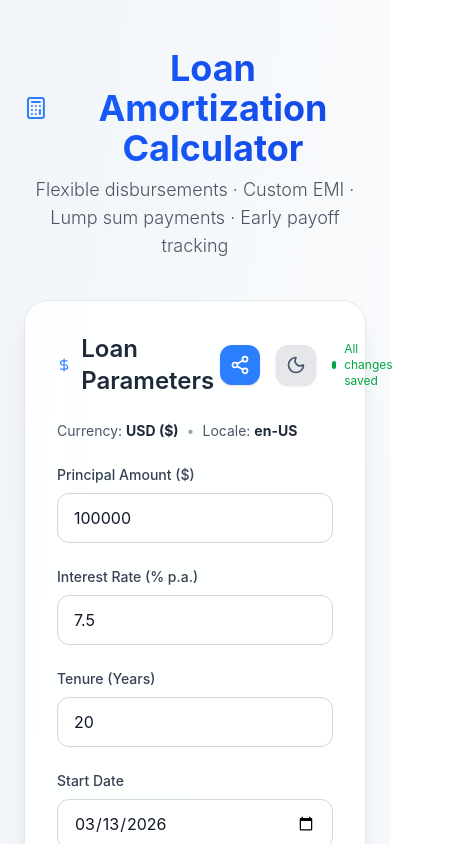
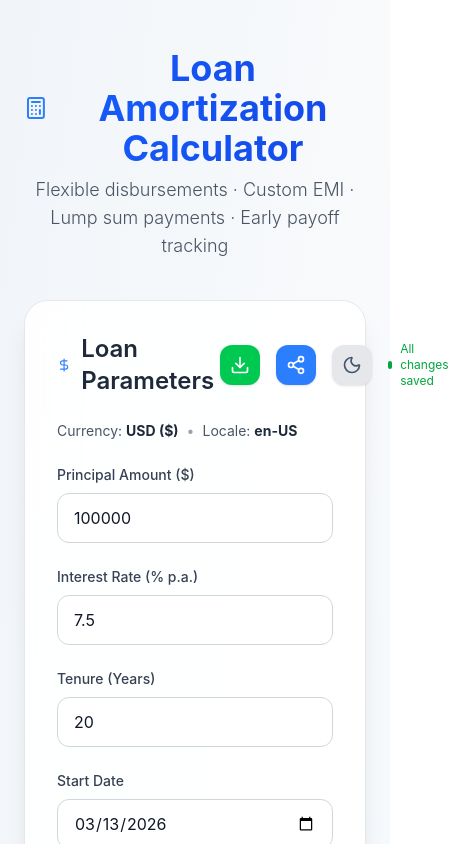
Before and after one commit to tejpratap46/advanced-loan-calculator, a React (Vite) app: page / in a window 390 px wide. Shown: the top 844 px of the page, 453 px wide, since content can reach past the window. Built offline with nearby package versions, Linux system fonts and the light colour scheme.

Commit message:
Added Share and Export

```diff
--- a/src/react-app/App.tsx
+++ b/src/react-app/App.tsx
@@ -1,5 +1,5 @@
 import React, { useState, useMemo, useEffect } from 'react';
-import { Calculator, Calendar, TrendingUp, DollarSign, RotateCcw, Sun, Moon, Share2, Copy, Check } from 'lucide-react';
+import { Calculator, Calendar, TrendingUp, DollarSign, RotateCcw, Sun, Moon, Share2, Copy, Check, Download } from 'lucide-react';
 
 const STORAGE_KEY = 'loan-calc-data';
 const THEME_KEY = 'loan-calc-theme';
@@ -123,8 +123,8 @@ const SmallInp: React.FC<SmallInpProps> = ({ val, onChange, ...rest }) => (
 );
 
 export default function LoanCalculator() {
-  const [currency] = useState(getUserCurrency());
-  const [locale] = useState(getUserLocale());
+  const [currency, setCurrency] = useState(getUserCurrency());
+  const [locale, setLocale] = useState(getUserLocale());
   const [isDark, setIsDark] = useState(false);
   const [data, setData] = useState<LoanData>(DEFAULTS);
   const [loaded, setLoaded] = useState(false);
@@ -191,6 +191,131 @@ export default function LoanCalculator() {
       setTimeout(() => setCopied(false), 2000);
     } catch (e) {
       showToast('Failed to copy link', 'error');
+    }
+  };
+
+  // Handle share - use native share if available, otherwise show modal
+  const handleShare = async () => {
+    const url = getShareUrl();
+
+    // Check if Web Share API is available (mobile devices)
+    if (navigator.share) {
+      try {
+        await navigator.share({
+          title: 'Loan Amortization Calculator',
+          text: 'Check out my loan calculation',
+          url: url,
+        });
+        showToast('Shared successfully!', 'success');
+      } catch (err: any) {
+        // User cancelled share or error occurred
+        if (err.name !== 'AbortError') {
+          console.error('Share failed:', err);
+          setShowShareModal(true); // Fallback to modal
+        }
+      }
+    } else {
+      // Fallback to modal for desktop
+      setShowShareModal(true);
+    }
+  };
+
+  // Download as CSV
+  const downloadCSV = () => {
+    try {
+      // CSV Header
+      const headers = [
+        'Month',
+        'Date',
+        'Status',
+        'Disbursement',
+        'Disbursement %',
+        'EMI Paid',
+        'Standard EMI',
+        'Custom EMI',
+        'Lump Sum',
+        'Principal',
+        'Interest',
+        'Balance'
+      ];
+
+      // CSV Rows
+      const rows = schedule.map(r => {
+        const isCurrent = r.m === currentMonth;
+        const isPaid = r.m < currentMonth;
+        const isPending = r.m > currentMonth;
+        const status = r.emi === 0 ? '-' : isPaid ? 'Paid' : isCurrent ? 'Current' : 'Pending';
+
+        return [
+          r.m,
+          r.date,
+          status,
+          r.disbAmt > 0 ? r.disbAmt.toFixed(2) : '',
+          r.disbPct > 0 ? r.disbPct : '',
+          r.emi > 0 ? r.emi.toFixed(2) : '',
+          r.stdEmi > 0 ? r.stdEmi.toFixed(2) : '',
+          r.customEmiAmt ? r.customEmiAmt.toFixed(2) : '',
+          r.lumpAmt ? r.lumpAmt.toFixed(2) : '',
+          r.prinPay > 0 ? r.prinPay.toFixed(2) : '',
+          r.intPay > 0 ? r.intPay.toFixed(2) : '',
+          r.remaining.toFixed(2)
+        ];
+      });
+
+      // Summary row
+      const summaryRow = [
+        'TOTALS',
+        '',
+        '',
+        totals.disbursed.toFixed(2),
+        '',
+        totals.emi.toFixed(2),
+        '',
+        '',
+        '',
+        totals.prin.toFixed(2),
+        totals.int.toFixed(2),
+        ''
+      ];
+
+      // Build CSV content
+      const csvContent = [
+        // Metadata
+        ['Loan Amortization Schedule'],
+        ['Generated on', new Date().toLocaleDateString(locale)],
+        ['Currency', currency],
+        ['Principal', data.principal],
+        ['Interest Rate (%)', data.rate],
+        ['Tenure (Years)', data.years],
+        ['Start Date', data.startDate],
+        [],
+        headers,
+        ...rows,
+        summaryRow
+      ].map(row => row.map(cell => {
+        // Escape cells containing commas or quotes
+        const cellStr = String(cell);
+        if (cellStr.includes(',') || cellStr.includes('"') || cellStr.includes('\n')) {
+          return `"${cellStr.replace(/"/g, '""')}"`;
+        }
+        return cellStr;
+      }).join(',')).join('\n');
+
+      // Create blob and download
+      const blob = new Blob([csvContent], { type: 'text/csv;charset=utf-8;' });
+      const link = document.createElement('a');
+      const url = URL.createObjectURL(blob);
+      link.setAttribute('href', url);
+      link.setAttribute('download', `loan-amortization-${new Date().toISOString().split('T')[0]}.csv`);
+      link.style.visibility = 'hidden';
+      document.body.appendChild(link);
+      link.click();
+      document.body.removeChild(link);
+
+      showToast('CSV downloaded successfully!', 'success');
+    } catch (e) {
+      console.error('Download failed:', e);
+      showToast('Failed to download CSV', 'error');
     }
   };
 
@@ -280,6 +405,14 @@ export default function LoanCalculator() {
 
   const toggleTheme = () => setIsDark(prev => !prev);
 
+  // Calculate current month relative to start date
+  const getCurrentMonth = (): number => {
+    const start = new Date(data.startDate);
+    const now = new Date();
+    const diffMonths = (now.getFullYear() - start.getFullYear()) * 12 + (now.getMonth() - start.getMonth()) + 1;
+    return Math.max(1, diffMonths);
+  };
+
   const schedule = useMemo<ScheduleRow[]>(() => {
     const { principal, rate, years, startDate, dispersals, customEmis, lumpSums } = data;
     const mRate = rate / 100 / 12;
@@ -342,6 +475,19 @@ export default function LoanCalculator() {
   }), { disbursed: 0, emi: 0, prin: 0, int: 0 }), [schedule]);
 
   const paidOffMonth = schedule.find(r => r.remaining <= 0.01 && r.emi > 0)?.m;
+  const currentMonth = getCurrentMonth();
+
+  // Calculate paid and pending amounts
+  const paidTillNow = useMemo(() => {
+    const tillMonth = Math.min(currentMonth, schedule.length);
+    return schedule.slice(0, tillMonth).reduce((sum, r) => sum + r.emi, 0);
+  }, [schedule, currentMonth]);
+
+  const pendingAmount = useMemo(() => {
+    const fromMonth = currentMonth;
+    if (fromMonth >= schedule.length) return 0;
+    return schedule.slice(fromMonth).reduce((sum, r) => sum + r.emi, 0);
+  }, [schedule, currentMonth]);
 
   const addDispersal = () => {
     if (newDisp.month < 1 || newDisp.month > data.years * 12 || newDisp.pct <= 0 || newDisp.pct > 100) return;
@@ -447,7 +593,15 @@ export default function LoanCalculator() {
             </h2>
             <div className="flex items-center gap-4">
               <button
-                onClick={() => setShowShareModal(true)}
+                onClick={downloadCSV}
+                className="p-2.5 rounded-xl bg-green-500 hover:bg-green-600 text-white transition-all duration-200 shadow-sm"
+                aria-label="Download CSV"
+                title="Download as CSV"
+              >
+                <Download className="w-5 h-5" />
+              </button>
+              <button
+                onClick={handleShare}
                 className="p-2.5 rounded-xl bg-blue-500 hover:bg-blue-600 text-white transition-all duration-200 shadow-sm"
                 aria-label="Share calculation"
                 title="Share calculation"
@@ -629,12 +783,13 @@ export default function LoanCalculator() {
         </div>
 
         {/* Summary Cards */}
-        <div className="grid grid-cols-1 sm:grid-cols-2 lg:grid-cols-4 gap-6 mb-8 animate-[fadeUp_0.5s_ease-out]">
+        <div className="grid grid-cols-1 sm:grid-cols-2 lg:grid-cols-5 gap-6 mb-8 animate-[fadeUp_0.5s_ease-out]">
           {[
             { label: 'Total Disbursed', val: totals.disbursed, colorLight: 'blue-600', colorDark: 'blue-400' },
             { label: 'Total Interest', val: totals.int, colorLight: 'amber-600', colorDark: 'amber-400' },
             { label: 'Total Principal Paid', val: totals.prin, colorLight: 'green-600', colorDark: 'green-400' },
-            { label: 'Total Amount Payable', val: totals.prin + totals.int, colorLight: 'purple-600', colorDark: 'purple-400' },
+            { label: 'Paid Till Now', val: paidTillNow, colorLight: 'cyan-600', colorDark: 'cyan-400' },
+            { label: 'Still Pending', val: pendingAmount, colorLight: 'rose-600', colorDark: 'rose-400' },
           ].map(({ label, val, colorLight, colorDark }) => (
             <div key={label} className="relative overflow-hidden bg-white/90 dark:bg-slate-800/50 backdrop-blur-xl border border-gray-200 dark:border-slate-700 rounded-2xl shadow-lg dark:shadow-xl p-6 transition-colors duration-300">
               <div className={`absolute top-0 left-0 right-0 h-1 bg-${colorLight} dark:bg-${colorDark}`} />
@@ -672,7 +827,7 @@ export default function LoanCalculator() {
             <table className="w-full text-sm">
               <thead className="bg-blue-50 dark:bg-blue-900/30 sticky top-0 z-10">
                 <tr>
-                  {['Month', 'Date', 'Disbursement', 'EMI Paid', 'Std. EMI', 'Custom EMI', 'Lump Sum', 'Principal', 'Interest', 'Balance'].map(h => (
+                  {['Month', 'Date', 'Status', 'Disbursement', 'EMI Paid', 'Std. EMI', 'Custom EMI', 'Lump Sum', 'Principal', 'Interest', 'Balance'].map(h => (
                     <th key={h} className="px-3 py-4 text-left font-semibold text-xs text-blue-700 dark:text-blue-300 uppercase tracking-wide border-b-2 border-blue-200 dark:border-blue-700/50 whitespace-nowrap">
                       {h}
                     </th>
@@ -680,18 +835,43 @@ export default function LoanCalculator() {
                 </tr>
               </thead>
               <tbody>
-                {schedule.map(r => (
+                {schedule.map(r => {
+                  const isCurrent = r.m === currentMonth;
+                  const isPaid = r.m < currentMonth;
+                  const isPending = r.m > currentMonth;
+
+                  return (
                   <tr key={r.m} className={`border-b border-gray-100 dark:border-slate-700/50 hover:bg-gray-50 dark:hover:bg-slate-700/30 transition-colors ${
+                    isCurrent ? 'bg-blue-100 dark:bg-blue-900/30 ring-2 ring-blue-400 dark:ring-blue-500' :
                     r.disbAmt > 0 ? 'bg-green-50/50 dark:bg-green-900/10' :
                     r.payType === 'lump' ? 'bg-amber-50/50 dark:bg-amber-900/10' :
                     r.payType === 'custom' ? 'bg-purple-50/50 dark:bg-purple-900/10' : ''
                   }`}>
                     <td className="px-3 py-3 text-gray-800 dark:text-gray-200 font-mono whitespace-nowrap">
                       {r.m}
+                      {isCurrent && <span className="ml-2 px-2 py-0.5 bg-blue-500 text-white rounded text-[10px] font-bold uppercase">NOW</span>}
                       {r.payType === 'lump' && <span className="ml-2 px-2 py-0.5 bg-amber-200 dark:bg-amber-700/50 text-amber-800 dark:text-amber-300 rounded text-[10px] font-bold uppercase">LUMP</span>}
                       {r.payType === 'custom' && <span className="ml-2 px-2 py-0.5 bg-purple-200 dark:bg-purple-700/50 text-purple-800 dark:text-purple-300 rounded text-[10px] font-bold uppercase">CEMI</span>}
                     </td>
                     <td className="px-3 py-3 text-gray-700 dark:text-gray-300 font-mono whitespace-nowrap">{r.date}</td>
+                    <td className="px-3 py-3 whitespace-nowrap">
+                      {isPaid && r.emi > 0 && (
+                        <span className="px-2 py-1 bg-green-100 dark:bg-green-900/40 text-green-700 dark:text-green-300 border border-green-300 dark:border-green-700/50 rounded-md text-xs font-semibold">
+                          ✓ Paid
+                        </span>
+                      )}
+                      {isCurrent && r.emi > 0 && (
+                        <span className="px-2 py-1 bg-blue-100 dark:bg-blue-900/40 text-blue-700 dark:text-blue-300 border border-blue-300 dark:border-blue-700/50 rounded-md text-xs font-semibold">
+                          ◉ Current
+                        </span>
+                      )}
+                      {isPending && r.emi > 0 && (
+                        <span className="px-2 py-1 bg-rose-100 dark:bg-rose-900/40 text-rose-700 dark:text-rose-300 border border-rose-300 dark:border-rose-700/50 rounded-md text-xs font-semibold">
+                          ⧗ Pending
+                        </span>
+                      )}
+                      {r.emi === 0 && <span className="text-gray-400 dark:text-gray-600 text-xs">—</span>}
+                    </td>
                     <td className={`px-3 py-3 font-mono whitespace-nowrap ${r.disbAmt > 0 ? 'text-green-600 dark:text-green-400' : 'text-gray-400 dark:text-gray-600'}`}>
                       {r.disbAmt > 0 ? `${fmt(r.disbAmt)} (${r.disbPct}%)` : '—'}
                     </td>
@@ -715,11 +895,11 @@ export default function LoanCalculator() {
                       {fmt(r.remaining)}
                     </td>
                   </tr>
-                ))}
+                )})}
               </tbody>
               <tfoot className="bg-blue-50 dark:bg-blue-900/30 font-semibold border-t-2 border-blue-200 dark:border-blue-700/50">
                 <tr>
-                  <td colSpan={3} className="px-3 py-4 text-blue-700 dark:text-blue-300 uppercase text-xs tracking-wide">TOTALS</td>
+                  <td colSpan={4} className="px-3 py-4 text-blue-700 dark:text-blue-300 uppercase text-xs tracking-wide">TOTALS</td>
                   <td className="px-3 py-4 text-gray-800 dark:text-gray-200 font-mono">{fmt(totals.emi)}</td>
                   <td colSpan={3}></td>
                   <td className="px-3 py-4 text-green-600 dark:text-green-400 font-mono">{fmt(totals.prin)}</td>
```
